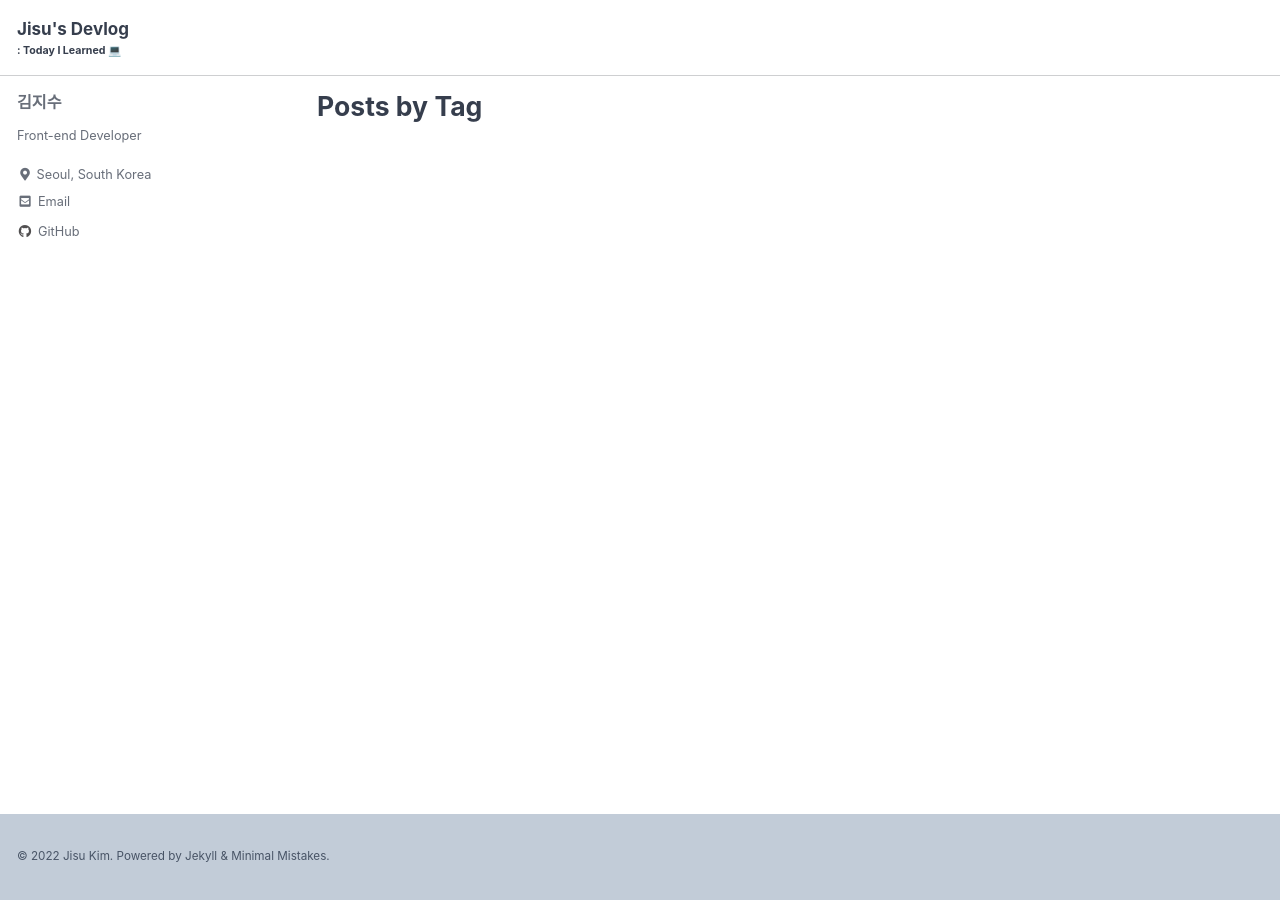
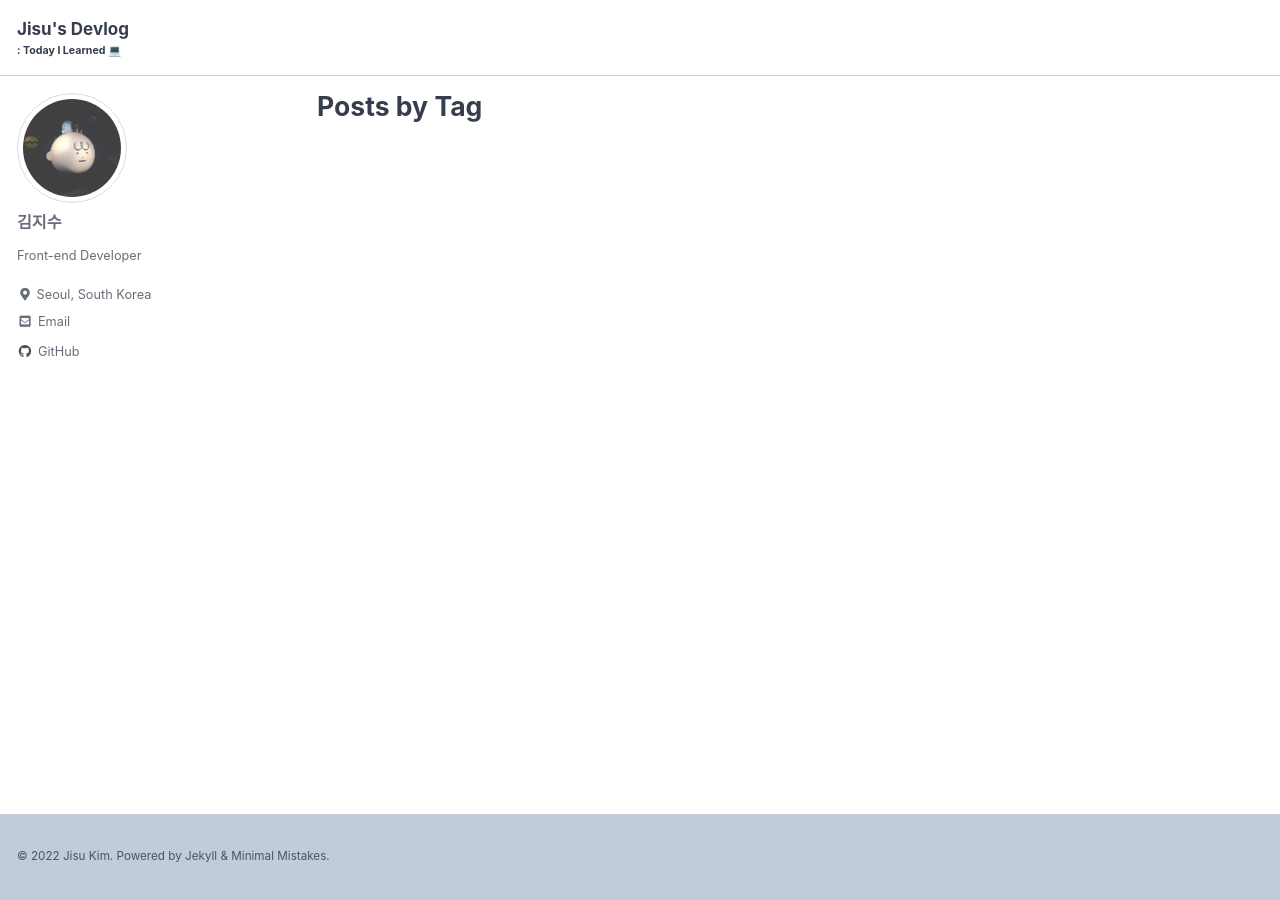
Before and after one commit to Jisu00/Jisu00.github.io, a Jekyll site: the page built from _pages/categories/tag-archive.md, in a window 1280 px wide. Built offline with Jekyll 4.4.1, drawn with Linux system fonts in a browser that asks for light colours; cached includes are drawn as plain includes; some web fonts are replaced.

Commit message:
Add: Add profile image

```diff
--- a/_config.yml
+++ b/_config.yml
@@ -104,7 +104,7 @@
 # Site Author
 author:
   name             : "김지수"
-  avatar           : # path of avatar image, e.g. "/assets/images/bio-photo.jpg"
+  avatar           : "/assets/avatar.jpg"
   bio              : "Front-end Developer"
   location         : "Seoul, South Korea"
   email            :
```
Also changed, not shown: assets/avatar.jpg (added).
